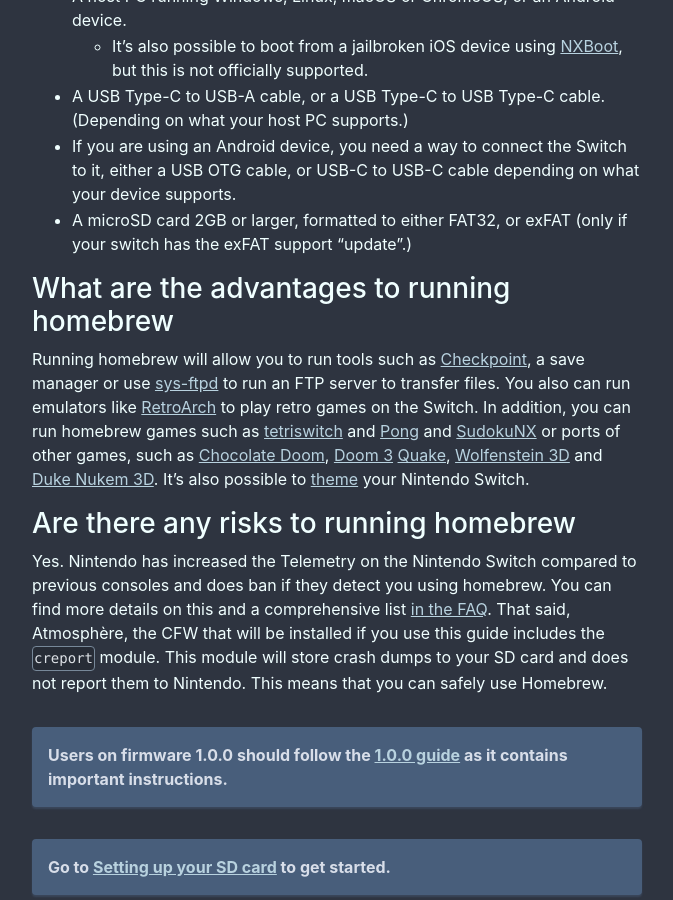
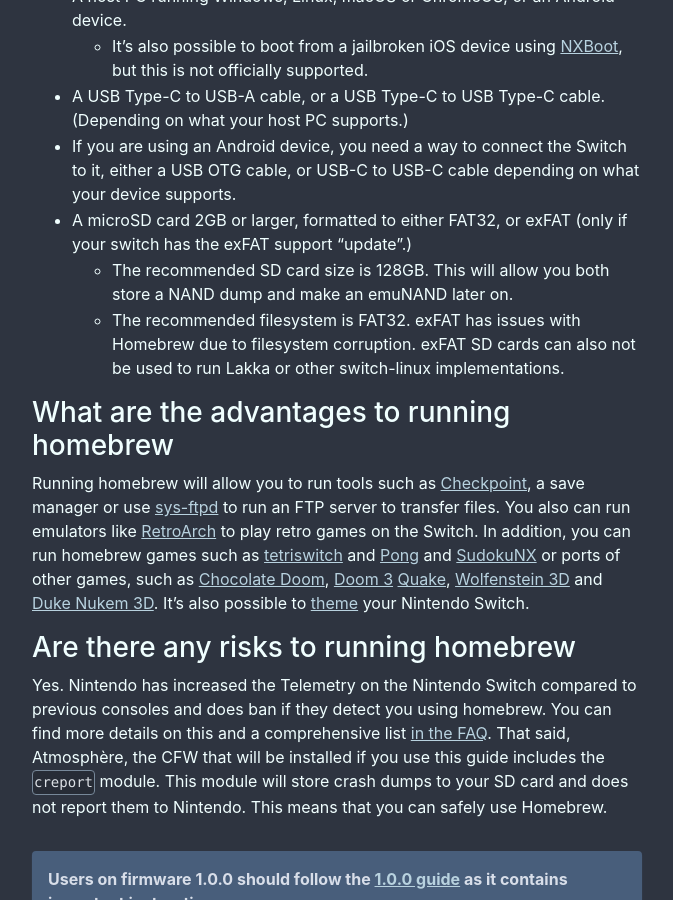
Before and after one commit to noirscape/SwitchGuideOLD, a Jekyll site: the page built from index.md, in a window 1280 px wide and 900 px high, scrolled down 1429 px. Shown: the whole window, without its empty margins (303-976 px from the left). Built offline with Jekyll 4.4.1, drawn with Linux system fonts in a browser that asks for light colours.

Commit message:
Closes #28 -> Adds recommeneded SD info to index.

```diff
--- a/index.md
+++ b/index.md
@@ -33,6 +33,8 @@
 - A USB Type-C to USB-A cable, or a USB Type-C to USB Type-C cable. (Depending on what your host PC supports.)
 - If you are using an Android device, you need a way to connect the Switch to it, either a USB OTG cable, or USB-C to USB-C cable depending on what your device supports.
 - A microSD card 2GB or larger, formatted to either FAT32, or exFAT (only if your switch has the exFAT support "update".)
+  - The recommended SD card size is 128GB. This will allow you both store a NAND dump and make an emuNAND later on.
+  - The recommended filesystem is FAT32. exFAT has issues with Homebrew due to filesystem corruption. exFAT SD cards can also not be used to run Lakka or other switch-linux implementations.
 
 ### What are the advantages to running homebrew
 
```
